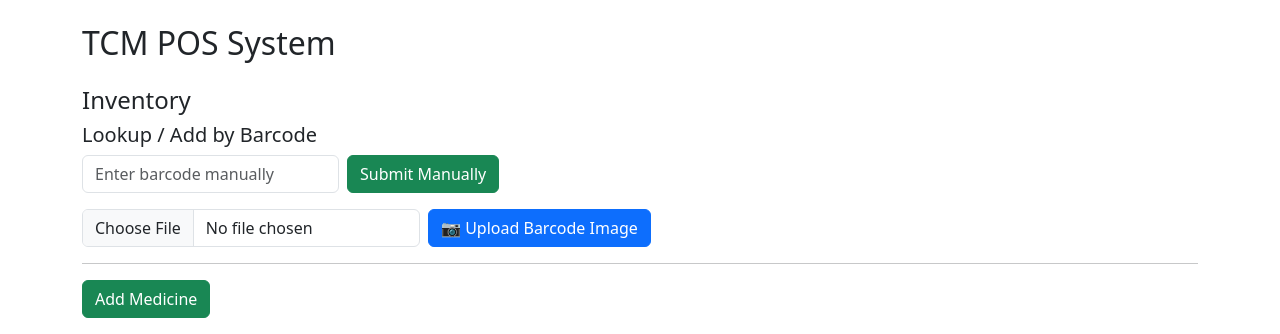
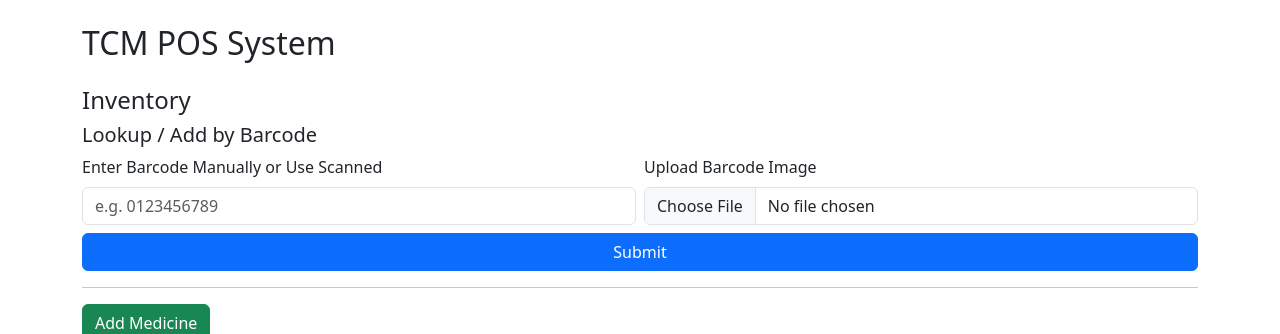
Before and after one commit to Ryan-wong123/Lumieree, a Flask app: page /inventory in a window 1280 px wide. Shown: the top 334 px of the page. Run offline with Flask 3, Linux system fonts and the light colour scheme; data that the repository does not hold is empty; some libraries are stand-ins or nearby versions.

Commit message:
combined scanning and manual input for inventory

```diff
--- a/app.py
+++ b/app.py
@@ -50,21 +50,31 @@ def scan_barcode():
     return redirect(url_for('inventory'))
 
 
-@app.route('/inventory/scan-image', methods=['POST'])
-def scan_image():
+@app.route('/inventory/scan-combined', methods=['POST'])
+def scan_combined():
+    from pyzbar.pyzbar import decode
+    from PIL import Image
+
     file = request.files.get('barcode_image')
-    if not file:
-        flash("No image uploaded.")
+    barcode = request.form.get('manual_barcode', '').strip()
+
+    # Try to decode barcode from uploaded image
+    if file and file.filename:
+        try:
+            image = Image.open(file.stream)
+            decoded = decode(image)
+            if decoded:
+                barcode = decoded[0].data.decode('utf-8')
+                flash(f"Detected barcode from image: {barcode}")
+            else:
+                flash("No barcode detected in image. Falling back to manual input.")
+        except Exception as e:
+            flash(f"Error processing image: {str(e)}")
+
+    if not barcode:
+        flash("No barcode provided.")
         return redirect(url_for('inventory'))
 
-    image = Image.open(file.stream)
-    decoded = decode(image)
-
-    if not decoded:
-        flash("No barcode detected.")
-        return redirect(url_for('inventory'))
-
-    barcode = decoded[0].data.decode('utf-8')
     query = db.collection('medicines').where('barcode', '==', barcode).limit(1).stream()
     med = next(query, None)
 
@@ -73,11 +83,12 @@ def scan_image():
         db.collection('medicines').document(med.id).update({
             'stock': doc.get('stock', 0) + 1
         })
-        flash(f"Stock updated for {doc['name']} (Barcode: {barcode})")
+        flash(f"✅ Stock updated for {doc['name']} (Barcode: {barcode})")
     else:
-        flash(f"Barcode {barcode} not found in database.")
+        flash(f"❌ Barcode {barcode} not found in database.")
 
     return redirect(url_for('inventory'))
+
 
 # ================= Patients =================
 @app.route('/patients')
--- a/templates/inventory.html
+++ b/templates/inventory.html
@@ -2,23 +2,23 @@
 {% block content %}
 <h4>Inventory</h4>
 
-<!-- Manual and Camera-Based Barcode Input -->
+<!-- Barcode Entry + Live Preview -->
 <h5>Lookup / Add by Barcode</h5>
-<form method="POST" action="/inventory/scan" id="barcode-form" class="row g-2 mb-3 align-items-center">
-  <div class="col-auto">
-    <input type="text" name="barcode" id="barcode-input" class="form-control" placeholder="Enter barcode manually" required>
+<form method="POST" action="/inventory/scan-combined" enctype="multipart/form-data" class="row g-2 mb-3 align-items-end">
+  <div class="col-md-6">
+    <label for="manual_barcode" class="form-label">Enter Barcode Manually or Use Scanned</label>
+    <input type="text" name="manual_barcode" id="manual_barcode" class="form-control" placeholder="e.g. 0123456789" >
   </div>
-  <div class="col-auto">
-    <button type="submit" class="btn btn-success">Submit Manually</button>
+  <div class="col-md-6">
+    <label for="barcode_image" class="form-label">Upload Barcode Image</label>
+    <input type="file" id="barcode_image" name="barcode_image" accept="image/*" capture="environment" class="form-control">
   </div>
-</form>
 
-<form method="POST" action="/inventory/scan-image" enctype="multipart/form-data" class="row g-2 mb-3 align-items-center">
-  <div class="col-auto">
-    <input type="file" name="barcode_image" accept="image/*" capture="environment" class="form-control" required>
-  </div>
-  <div class="col-auto">
-    <button type="submit" class="btn btn-primary">📷 Upload Barcode Image</button>
+  <div class="col-12">
+    <p id="preview-barcode" class="text-info mt-1" style="display: none;">
+      <strong>Detected Barcode:</strong> <span id="barcode-value"></span>
+    </p>
+    <button type="submit" class="btn btn-primary w-100">Submit</button>
   </div>
 </form>
 
@@ -44,4 +44,40 @@
     {% endfor %}
   </tbody>
 </table>
+
+<!-- JS Barcode Reader -->
+<script src="https://unpkg.com/html5-qrcode@2.3.8/html5-qrcode.min.js"></script>
+<script>
+  document.getElementById('barcode_image').addEventListener('change', function(event) {
+    const file = event.target.files[0];
+    if (!file) return;
+
+    const reader = new FileReader();
+    reader.onload = function(e) {
+      const img = new Image();
+      img.onload = function() {
+        const canvas = document.createElement('canvas');
+        canvas.width = img.width;
+        canvas.height = img.height;
+        const ctx = canvas.getContext('2d');
+        ctx.drawImage(img, 0, 0);
+
+        const imageData = ctx.getImageData(0, 0, canvas.width, canvas.height);
+
+        const codeReader = new ZXing.BrowserBarcodeReader();
+        codeReader.decodeFromImageElement(img).then(result => {
+          const decodedText = result.text;
+          document.getElementById('manual_barcode').value = decodedText;
+          document.getElementById('barcode-value').textContent = decodedText;
+          document.getElementById('preview-barcode').style.display = 'block';
+        }).catch(err => {
+          document.getElementById('preview-barcode').style.display = 'none';
+          console.warn("No barcode found in image.", err);
+        });
+      };
+      img.src = e.target.result;
+    };
+    reader.readAsDataURL(file);
+  });
+</script>
 {% endblock %}
```
